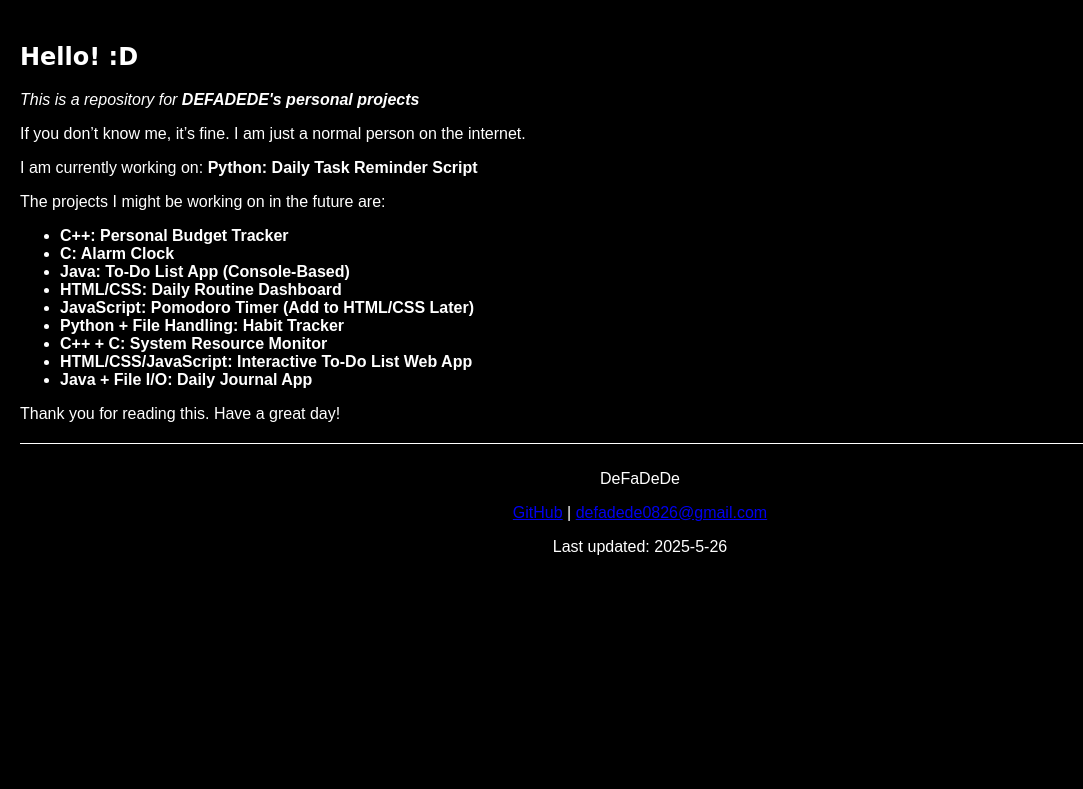
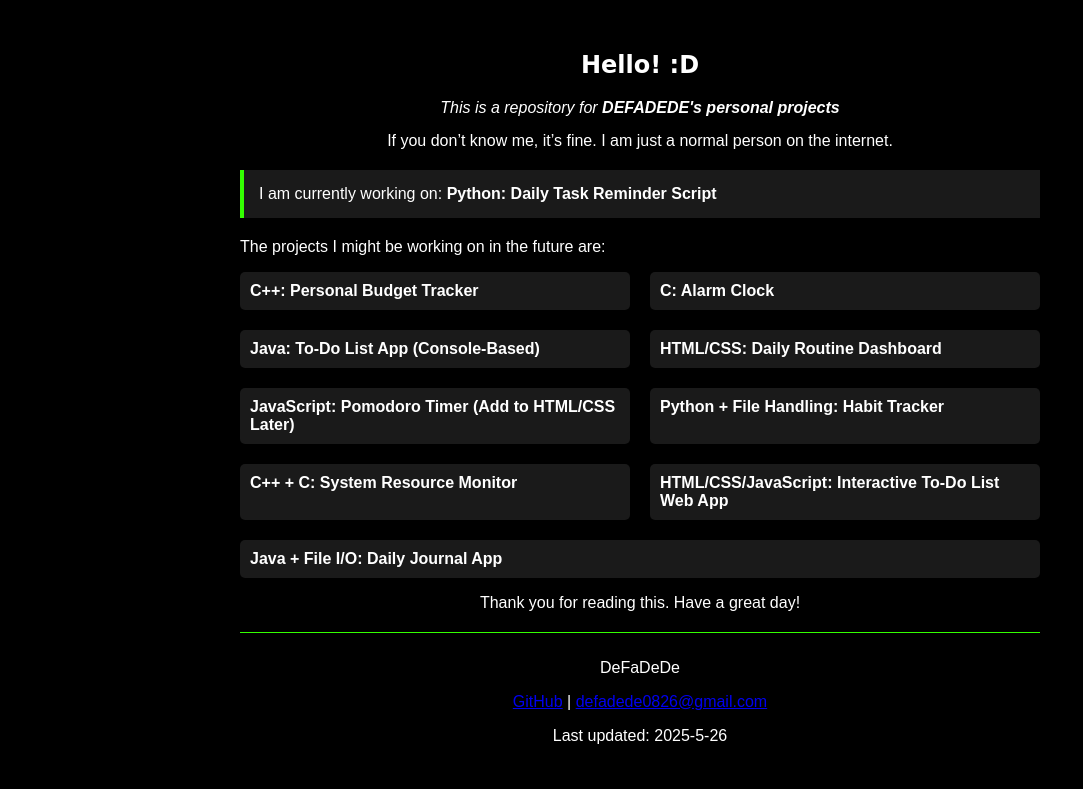
Before and after one commit to DeFaDeDe/DeFaDeDe.github.io, a plain HTML site: page index.html in a window 1280 px wide. Shown: the part 201-990 px from the top of the page, without its empty margins (0-1083 px from the left). Before the commit the page ends 800 px from the top, so only its background shows below. Drawn offline with Linux system fonts and the light colour scheme.

Commit message:
Pull changes on the suggestions from AI

```diff
--- a/index.html
+++ b/index.html
@@ -1,51 +1,82 @@
 <!DOCTYPE html>
-<html lang="en">
+<html lang="en"> <!-- Added lang="en" for accessibility and SEO -->
 <head>
-    <title>DEFADEDE's Projects</title>
+    <title>DEFADEDE's Projects</title> <!-- Added title for browser tab and SEO -->
     <style type="text/css">
         :root {
-            --primary-color: #33ff00;
+            --primary-color: #33ff00; /* Added CSS variable for easier color management and brighter green for better contrast */
         }
         body {
             color: #ffffff;
-            font-family: Arial, sans-serif;
+            font-family: Arial, sans-serif; /* Changed from font: arial to font-family with fallback for better compatibility */
             background-color: #000000;
-            margin: 0;
-            padding: 20px;
+            padding: 20px; /* Added padding to prevent text from hugging screen edges */
+        }
+        article {
+            max-width: 800px; /* Added to center content and limit width for better readability */
+            margin: 0 auto; /* Added to center the article container */
         }
         h1 {
-            color: var(--primary-color);
+            color: var(--primary-color); /* Updated to use CSS variable and brighter green */
             text-align: center;
             font-family: 'Courier New', monospace;
             font-style: oblique;
             font-size: 5em;
-            text-shadow: 1px 1px 2px #000000;
+            text-shadow: 1px 1px 2px #000000; /* Added text shadow to improve readability of h1 */
         }
         h2 {
             font-family: 'Brush Script MT', cursive;
+            text-align: center; /* Centered h2 to balance the layout and reduce left-align monotony */
+        }
+        p.intro {
+            text-align: center; /* Centered intro paragraphs for a welcoming, balanced look */
+            max-width: 600px; /* Added to limit width of intro text for readability */
+            margin: 15px auto; /* Added margin to space out intro paragraphs */
+        }
+        .current-project {
+            background: #1a1a1a; /* Added background to highlight current project */
+            padding: 15px; /* Added padding for visual separation */
+            border-left: 4px solid var(--primary-color); /* Added colored border to draw attention */
+            margin: 20px 0; /* Added margin to separate from other sections */
+        }
+        ul {
+            display: flex; /* Added Flexbox to create a grid-like layout for project list */
+            flex-wrap: wrap; /* Added to allow list items to wrap into multiple rows */
+            gap: 20px; /* Added spacing between list items for a cleaner look */
+            list-style: none; /* Removed default bullets for a custom card-like style */
+            padding: 0; /* Removed default padding to align with flex layout */
+        }
+        li {
+            flex: 1 1 45%; /* Added to make list items take up roughly half the width for a two-column grid */
+            background: #1a1a1a; /* Added background to create card-like effect */
+            padding: 10px; /* Added padding for better spacing inside list items */
+            border-radius: 5px; /* Added rounded corners for a modern look */
         }
         footer {
-            text-align: center;
-            margin-top: 20px;
-            border-top: 1px solid #ffffff;
-            padding-top: 10px;
+            text-align: center; /* Centered footer content for a polished look */
+            margin-top: 20px; /* Added margin to separate footer from content */
+            border-top: 1px solid var(--primary-color); /* Added border to visually distinguish footer */
+            padding-top: 10px; /* Added padding to space out footer content */
         }
         @media (max-width: 600px) {
             h1 {
-                font-size: 3em;
+                font-size: 3em; /* Reduced h1 size on smaller screens for responsiveness */
+            }
+            ul {
+                flex-direction: column; /* Changed to column layout on mobile to stack list items */
             }
         }
     </style>
 </head>
 <body>
-    <article aria-label="DEFADEDE's project portfolio">
+    <article aria-label="DEFADEDE's project portfolio"> <!-- Added aria-label for accessibility -->
         <header>
-            <h1>My Projects</h1>
+            <h1>My Projects</h1> <!-- Moved h1 from head to body for correct HTML structure -->
         </header>
         <h2>Hello! :D</h2>
-        <p><i>This is a repository for <b>DEFADEDE's personal projects</b></i></p>
-        <p>If you don’t know me, it’s fine. I am just a normal person on the internet.</p>
-        <p>I am currently working on: <b>Python: Daily Task Reminder Script</b></p>
+        <p class="intro"><i>This is a repository for <b>DEFADEDE's personal projects</b></i></p> <!-- Added class="intro" for centered styling -->
+        <p class="intro">If you don’t know me, it’s fine. I am just a normal person on the internet.</p> <!-- Added class="intro" for centered styling -->
+        <p class="current-project">I am currently working on: <b>Python: Daily Task Reminder Script</b></p> <!-- Added class="current-project" for highlighted styling -->
         <p>The projects I might be working on in the future are:</p>
         <ul>
             <li><b>C++: Personal Budget Tracker</b></li>
@@ -58,10 +89,10 @@
             <li><b>HTML/CSS/JavaScript: Interactive To-Do List Web App</b></li>
             <li><b>Java + File I/O: Daily Journal App</b></li>
         </ul>
-        <p>Thank you for reading this. Have a great day!</p>
+        <p class="intro">Thank you for reading this. Have a great day!</p> <!-- Added class="intro" for centered styling -->
         <footer>
             <p>DeFaDeDe</p>
-            <p><a href="https://github.com/DEFADEDE">GitHub</a> | <a href="mailto:defadede0826@gmail.com">defadede0826@gmail.com</a></p>
+            <p><a href="https://github.com/DEFADEDE">GitHub</a> | <a href="mailto:defadede0826@gmail.com">defadede0826@gmail.com</a></p> <!-- Added GitHub link for interactivity -->
             <p>Last updated: 2025-5-26</p>
         </footer>
     </article>
```
